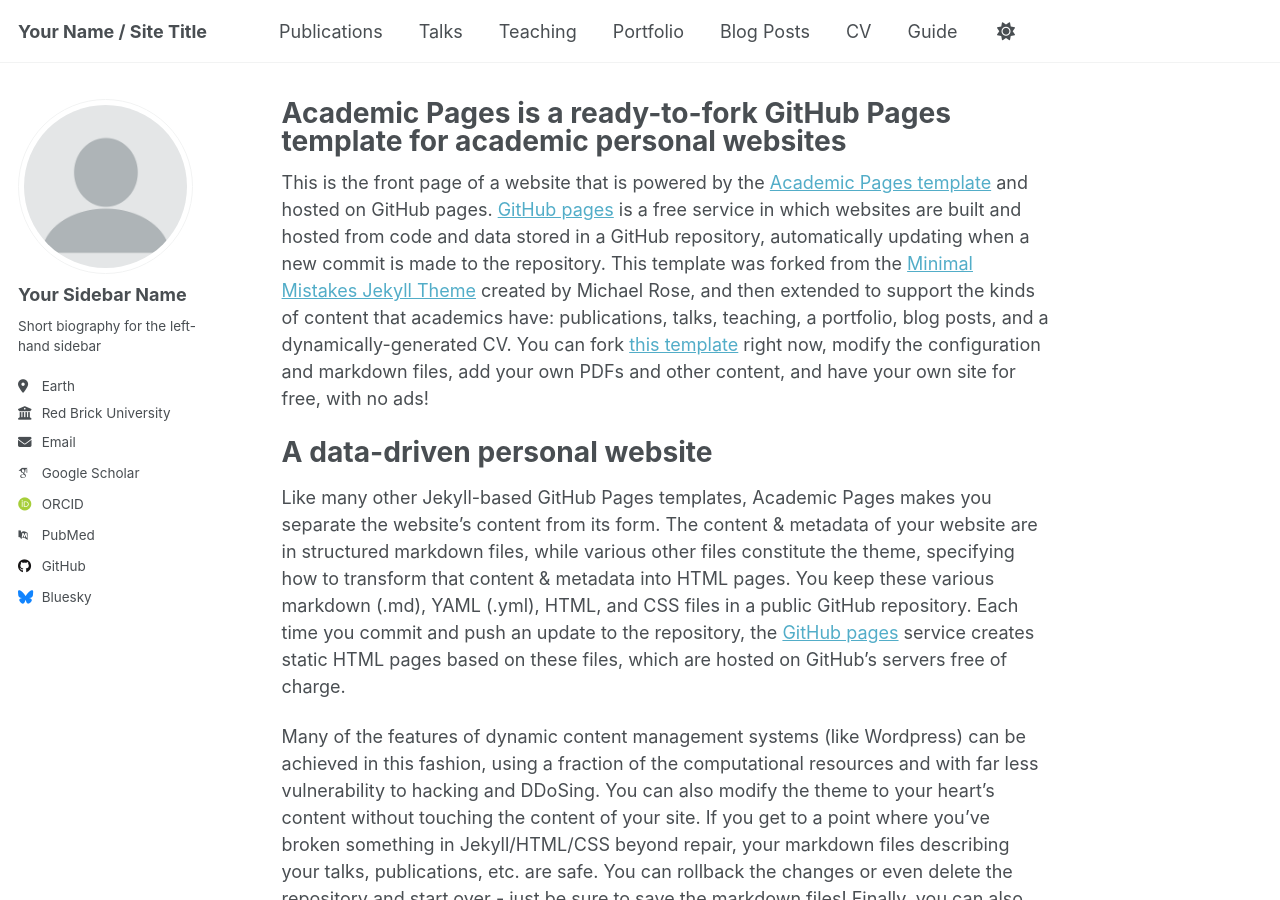
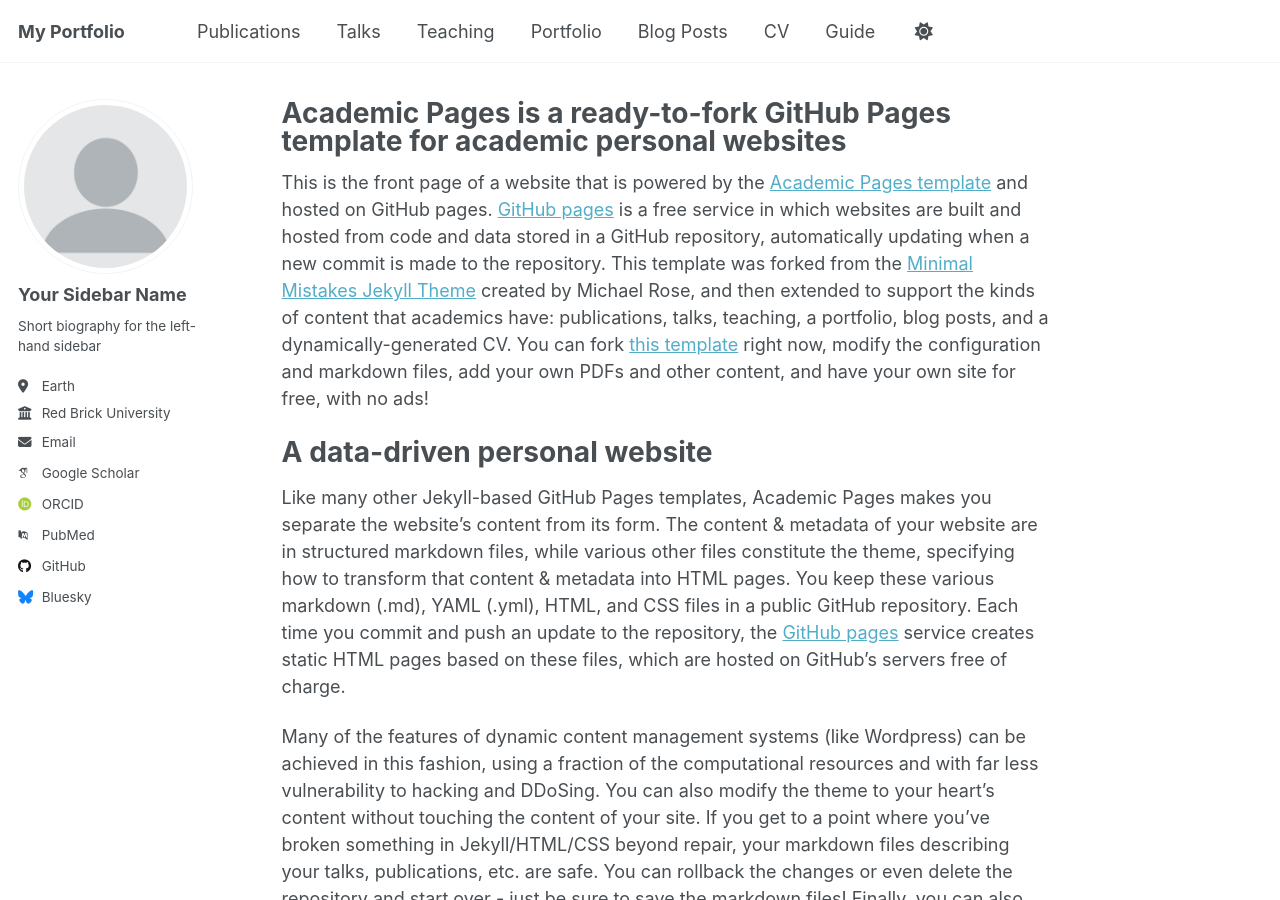
Before and after one commit to ChawinOph/chawin-ophaswongse, a Jekyll site: the page built from _pages/about.md, in a window 1280 px wide and 900 px high. Built offline with Jekyll 4.4.1, drawn with Linux system fonts in a browser that asks for light colours; some web fonts are replaced.

Commit message:
my portfolio title

```diff
--- a/_config.yml
+++ b/_config.yml
@@ -9,7 +9,7 @@
 # Basic Site Settings
 locale                   : "en-US"
 site_theme               : "default"
-title                    : "Your Name / Site Title"
+title                    : "My Portfolio"
 title_separator          : "-"
 name                     : &name "Your Name"
 description              : &description "personal description"
```
